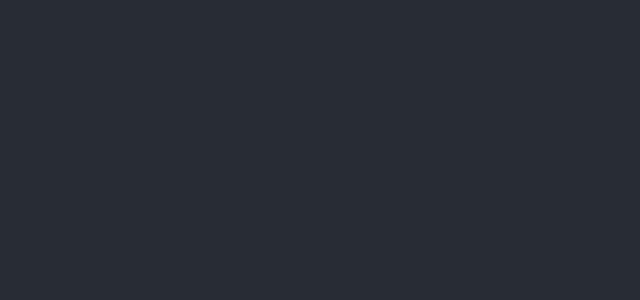
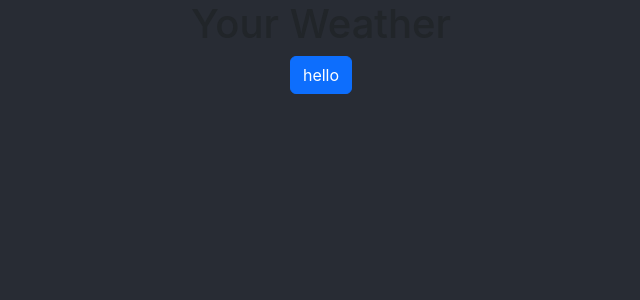
Before and after one commit to chinazaaa-6th/weather-react-app, a React (Create React App) app: page / in a window 1280 px wide. Shown: the top 300 px of the page, without its empty margins (319-959 px from the left). Built offline with nearby package versions, Linux system fonts and the light colour scheme.

Commit message:
tried to install bootstrap

```diff
--- a/package.json
+++ b/package.json
@@ -6,9 +6,10 @@
     "@testing-library/jest-dom": "^5.17.0",
     "@testing-library/react": "^13.4.0",
     "@testing-library/user-event": "^13.5.0",
+    "bootstrap": "^5.3.2",
     "react": "^18.2.0",
     "react-dom": "^18.2.0",
-    "react-scripts": "5.0.1",
+    "react-scripts": "^3.0.1",
     "web-vitals": "^2.1.4"
   },
   "scripts": {
--- a/src/App.js
+++ b/src/App.js
@@ -2,5 +2,12 @@ import React from "react";
 import "./App.css";
 
 export default function App() {
-  return <div className="App"></div>;
+  return (
+    <div className="App">
+      <div className="container">
+        <h1>Your Weather</h1>
+        <button className="btn btn-primary"> hello </button>
+      </div>
+    </div>
+  );
 }
--- a/src/index.js
+++ b/src/index.js
@@ -1,5 +1,6 @@
 import React from "react";
 import ReactDOM from "react-dom/client";
+import "bootstrap/dist/css/bootstrap.min.css";
 import "./index.css";
 import App from "./App";
 import reportWebVitals from "./reportWebVitals";
```
Also changed, not shown: 1 other file (tests, documents, lock files or other folders).
